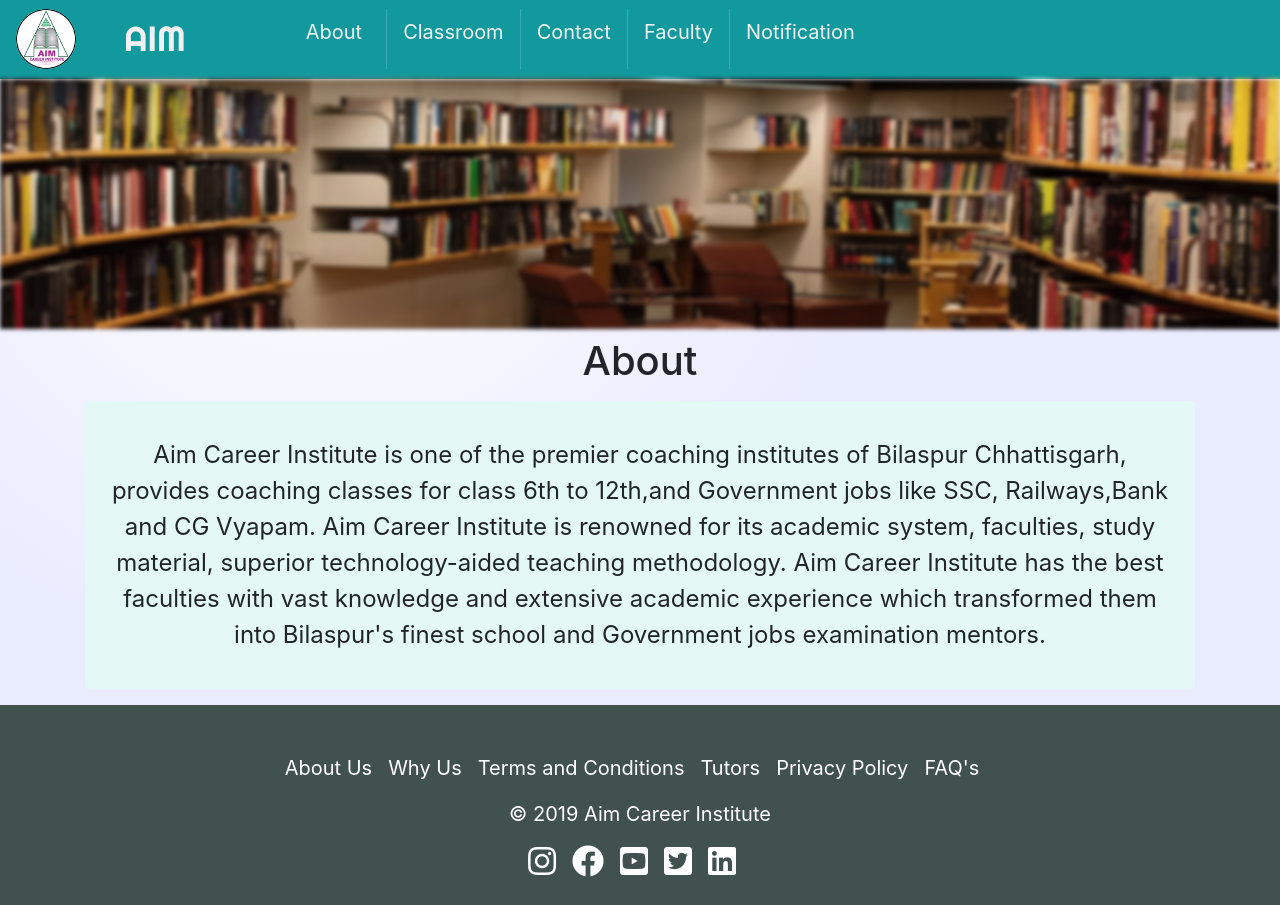
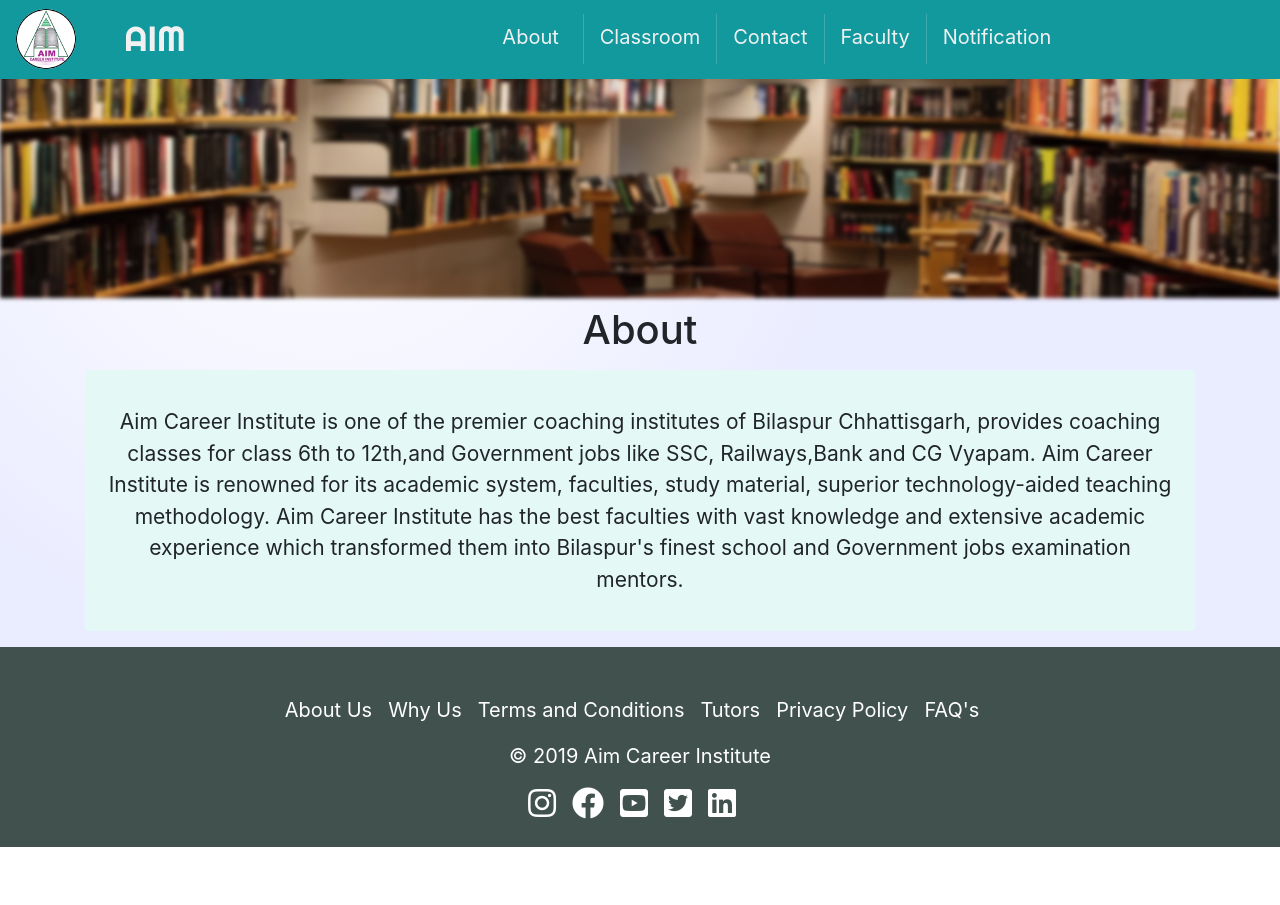
Before and after one commit to hemantkumar2/aim, a React (Create React App) app: page /About in a window 1280 px wide. After the commit the page ends 848 px from the top, so only its background shows below. Built offline with nearby package versions, Linux system fonts and the light colour scheme.

Commit message:
home top magin reduced to 90px, about content font size reduced to 21px, in header vertical lines height reduce to 50px, ml-auto class added to navbar links

```diff
--- a/src/Components/AboutContent.css
+++ b/src/Components/AboutContent.css
@@ -1,5 +1,5 @@
 .about-content-font{
-  font-size: 24px;
+  font-size: 21px;
 }
 
 .about-content{
--- a/src/Components/Header.css
+++ b/src/Components/Header.css
@@ -23,6 +23,6 @@
 }
 .vertical{
   border-right: 1px solid rgba(241,241,241,.2);
-  height: 60px;
+  height: 50px;
 
 }
--- a/src/Components/Header.js
+++ b/src/Components/Header.js
@@ -7,7 +7,7 @@ const Header = () => {
   return (
     <div>
       {/* <HeadNotification /> */}
-      <Navbar expand="lg" className='header-nav'>
+      <Navbar expand="lg" className='header-nav fixed-top'>
         <div className="row">
           <div className="col-3">
             <Link className='header-nav-brand' to='/'>
@@ -18,7 +18,7 @@ const Header = () => {
         <Navbar.Brand href="#home"><Link className='header-nav-brand mx-md-5' to='/'>AIM</Link></Navbar.Brand>
         <Navbar.Toggle aria-controls="basic-navbar-nav" />
         <Navbar.Collapse id="basic-navbar-nav">
-          <Nav className="mr-auto">
+          <Nav className="mr-auto ml-auto">
             <Nav.Link><Link className='header-links mr-3  ml-5' to='/about'>About</Link></Nav.Link>
             <div className="vertical"></div>
             <Nav.Link><Link className='header-links mr-2 ml-2' to='/classroom'>Classroom</Link></Nav.Link>
--- a/src/Components/Jumbotron.js
+++ b/src/Components/Jumbotron.js
@@ -5,7 +5,7 @@ const Jumbotron = () => {
   return (
     <div>
       <div className=''>
-        <div className="jumbotron-fluid">
+        <div className="jumbotron-fluid mt-5">
           <div className="full-width">
             <img className='img-fluid m-0' src="assets/pic4.jpg" alt="" />
           </div>
--- a/src/Home.css
+++ b/src/Home.css
@@ -7,5 +7,5 @@
   font-size: 20px;
 }
 .carousel-margin{
-  margin-top: 100px
+  margin-top: 90px
 }
```
